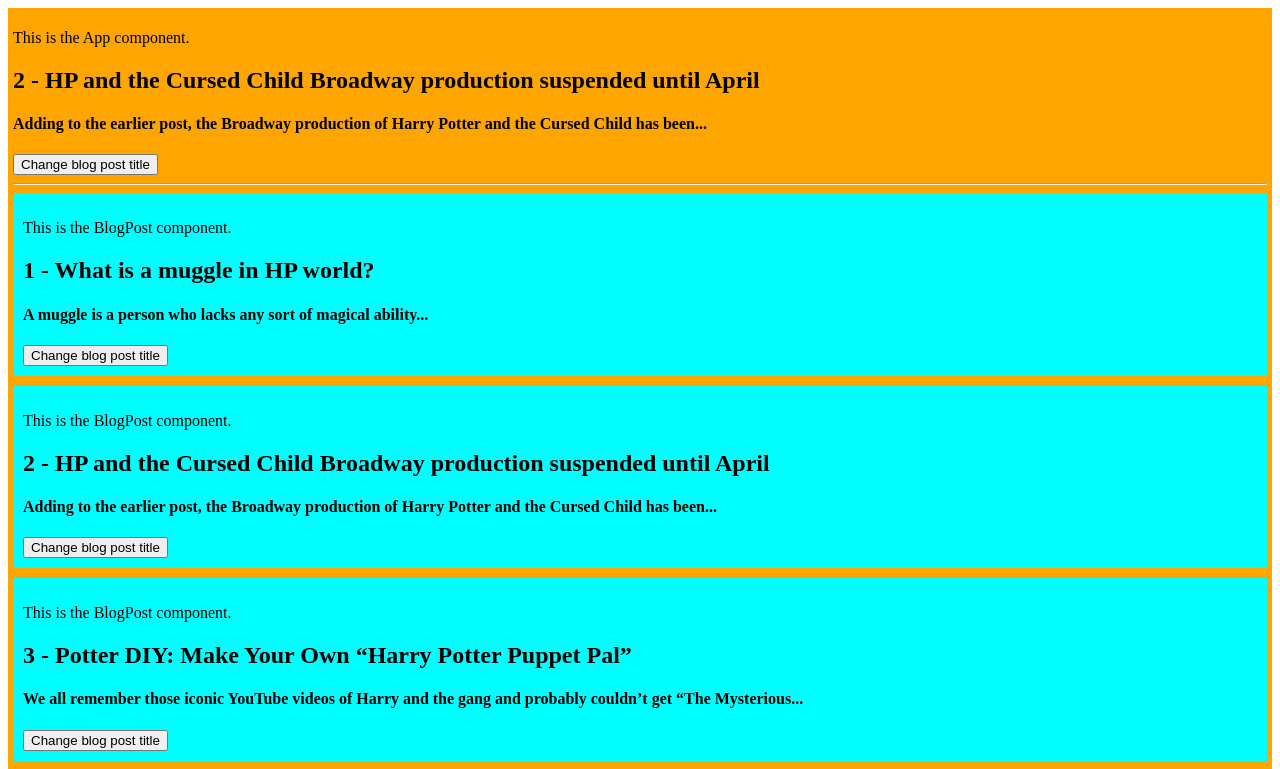
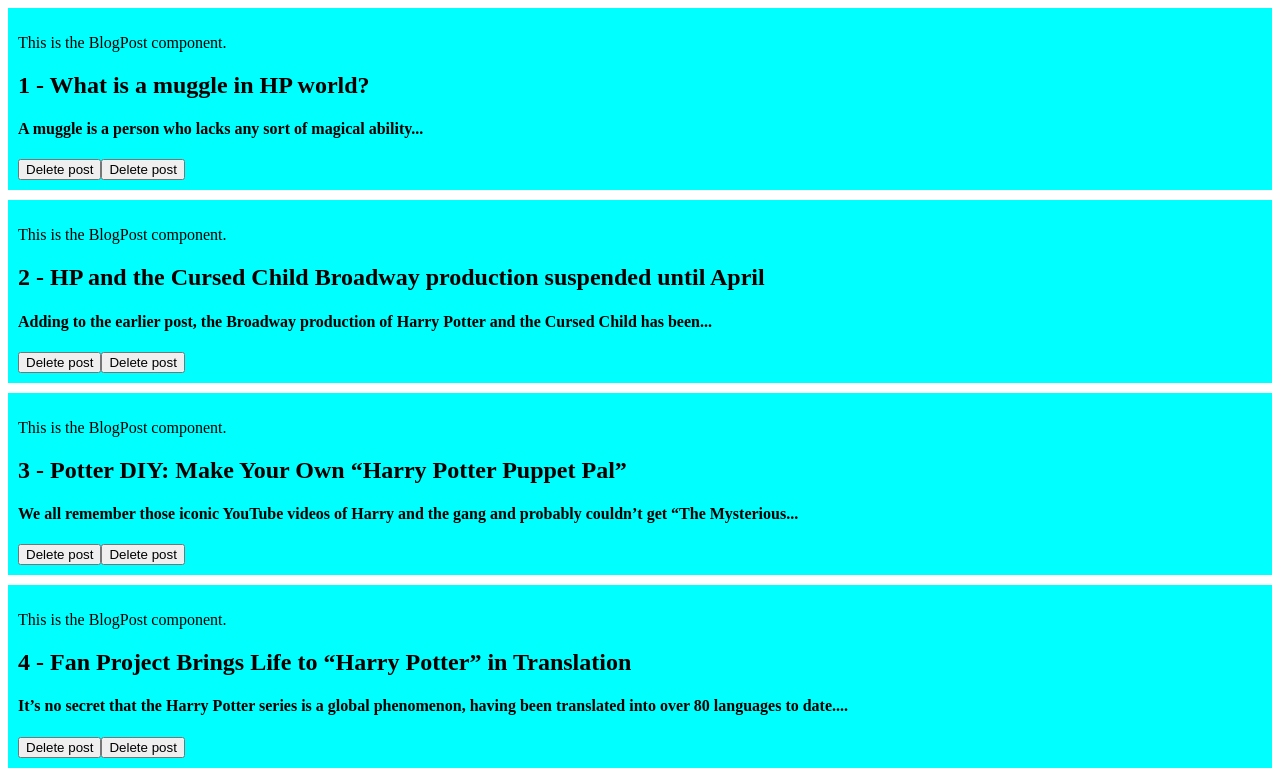
Before and after one commit to DNoall01/vue-learning, a Vue app: page / in a window 1280 px wide. Shown: the top 769 px of the page. Built offline with nearby package versions, Linux system fonts and the light colour scheme.

Commit message:
vue-components-events

```diff
--- a/src/App.vue
+++ b/src/App.vue
@@ -1,28 +1,15 @@
 <template>
-  <div style="background-color: orange; padding: 5px">
-    <p>This is the App component.</p>
-    <h2>{{ blogPostId }} - {{ blogPostTitle }}</h2>
-    <h4>{{ blogPostContent }}</h4>
-    <button @click="blogPostTitle = 'A different title'">Change blog post title</button>
-
-  <hr />
-
-  <BlogPost v-for="post in posts" :key="post.id" v-bind="post"></BlogPost>
-  </div>
+  <BlogPost
+    v-for="post in posts"
+    :key="post.id"
+    v-bind="post"
+    @delete-blog-post="processDeletion"
+  ></BlogPost>
 </template>
 
 <script setup>
-import BlogPost from '@/BlogPost.vue'
 import { ref } from 'vue'
-
-let blogPostId = ref(2)
-let blogPostTitle = ref(
-  'HP and the Cursed Child Broadway production suspended until April'
-)
-let blogPostContent = ref(
-  'Adding to the earlier post, the Broadway production of Harry Potter and the Cursed Child has been...'
-)
-
+import BlogPost from './BlogPost.vue'
 let posts = ref([
   {
     id: 1,
@@ -50,6 +37,12 @@
       'It’s no secret that the Harry Potter series is a global phenomenon, having been translated into over 80 languages to date....'
   }
 ])
+
+function processDeletion(id) {
+  let index = posts.value.findIndex((item) => item.id == id)
+  posts.value.splice(index, 1)
+}
 </script>
 
 <style scoped></style>
+<style scoped></style>
--- a/src/BlogPost.vue
+++ b/src/BlogPost.vue
@@ -3,10 +3,10 @@
     <p>
       {{ message }}
     </p>
-    <!-- Display the id, title, and content of a blog post. -->
     <h2>{{ id }} - {{ blogPostTitle }}</h2>
     <h4>{{ blogPostContent }}</h4>
-    <button @click="changeBlogPostTitle">Change blog post title</button>
+    <button @click="$emit('delete-blog-post', id)">Delete post</button>
+    <button @click="emitDeletePostEvent(id)">Delete post</button> <!-- Best Practice -->
   </div>
 </template>
 
@@ -14,9 +14,11 @@
 import { ref } from 'vue'
 
 let message = ref('This is the BlogPost component.')
-const props = defineProps(['id', 'blogPostTitle', 'blogPostContent'])
-function changeBlogPostTitle() {
-  props.blogPostTitle = 'A different title'
+defineProps(['id', 'blogPostTitle', 'blogPostContent'])
+const emit = defineEmits(['delete-blog-post'])
+
+function emitDeletePostEvent(id) {
+  emit('delete-blog-post', id)
 }
 </script>
 
```
